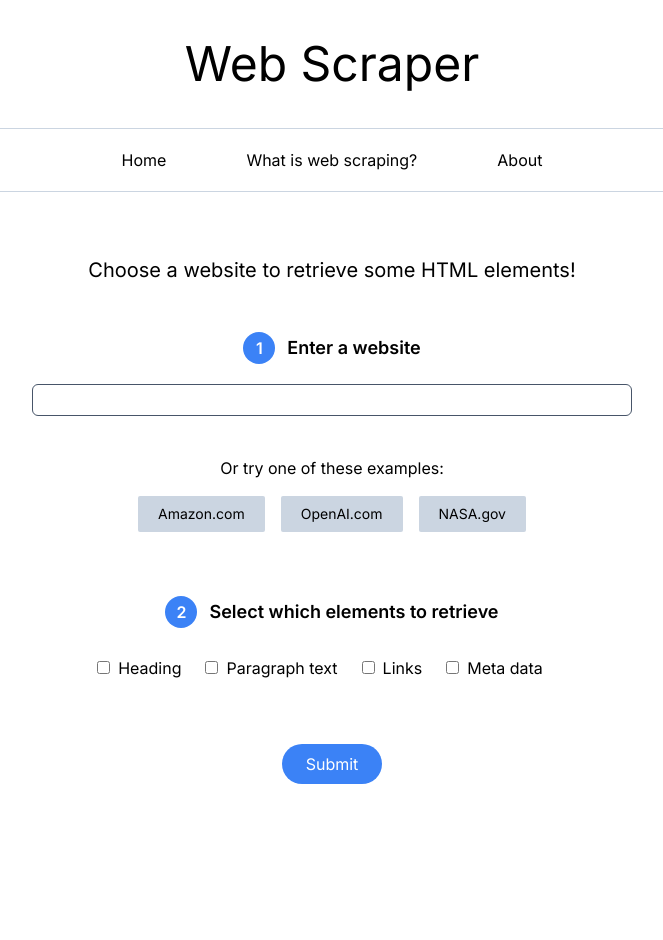
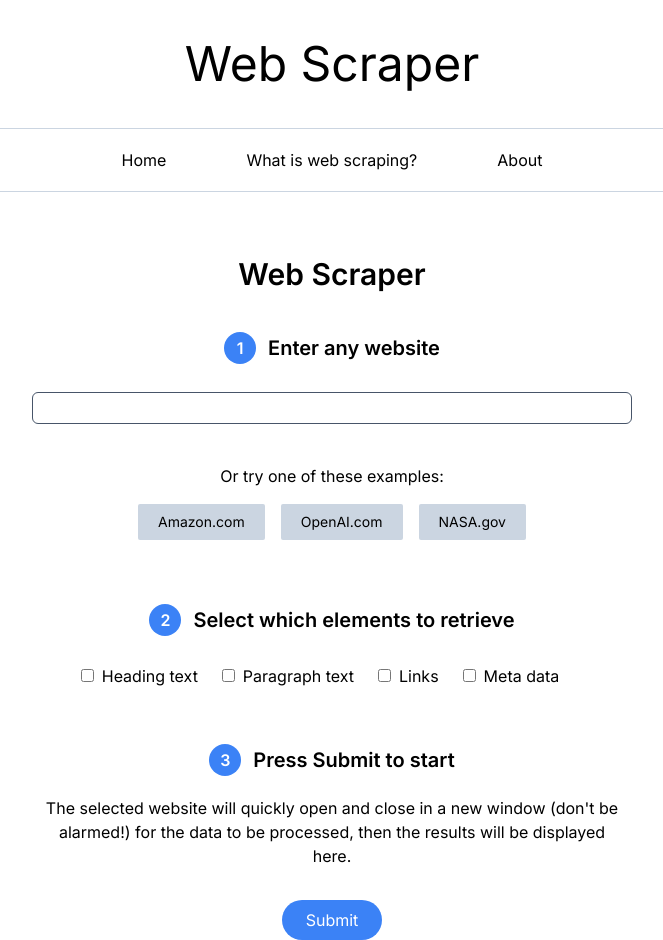
Before and after one commit to bridgerbrown/web-scraper-python, a Next.js app: page / in a window 1280 px wide. Shown: the whole page, without its empty margins (308-971 px from the left). Before the commit the page ends 800 px from the top, so only its background shows below. Built offline with nearby package versions, Linux system fonts and the light colour scheme.

Commit message:
integrated headless scraping

```diff
--- a/app/home.tsx
+++ b/app/home.tsx
@@ -6,7 +6,7 @@ import DataItem from "@/components/DataItem";
 import ResultsList from "@/components/ResultsList";
 
 export default function Home() {
-  const titleCSS: string = `text-lg font-semibold ml-3`;
+  const titleCSS: string = `text-xl font-semibold ml-3`;
   const stepCSS: string = `mb-5 flex justify-center items-center`;
   const stepCircleCSS: string = `w-8 h-8 rounded-full text-white bg-blue-500 flex justify-center items-center`;
   const stepNumberCSS: string = `font-semibold absolute`;
@@ -50,6 +50,7 @@ export default function Home() {
     if (!selectedElements.length) setElementsError(true);
     if (!url || !selectedElements.length) return;
     await handleScraper();
+    setTimeout(() => console.log(scrapedData), 2000)
   }
 
   const handleRedo = async (event: FormEvent) => {
@@ -71,6 +72,7 @@ export default function Home() {
       const res = await axios.post('http://127.0.0.1:5000/scrape', requestData);
       setStatus(res.data.error ? res.data.error : res.data.message);
       setScrapedData(res.data.data);
+      console.log(res.data)
       const heading_data = res.data.data[0].length ? [...res.data.data[0].map((item: any) => [item[0], item[1]])] : [];
       const paragraph_data = res.data.data[1].length ? [...res.data.data[1].map((item: any) => item)] : [];
       const link_data = res.data.data[2].length ? [...res.data.data[2].map((item: any) => [item[0], item[1]])] : [];
@@ -87,7 +89,7 @@ export default function Home() {
   }
 
   useEffect(() => {
-
+    console.log(scrapedData)
   }, [scrapedData])
 
   return (
@@ -98,18 +100,18 @@ export default function Home() {
           submitted
           ?
           <div className="flex flex-col justify-center items-center">
+            <h1 className="text-3xl font-semibold mt-4 mb-2">
+              Results
+            </h1>
             {status === "Scraping successful" ?
-              <h1 className="text-xl text-green-500">
+              <h1 className="text-lg text-green-500 mb-6">
               Scraping successful!
               </h1>
               :
-              <h1 className="text-2xl text-red-500">
+              <h1 className="text-2xl text-red-500 mb-6">
               Scraping error: {status}
               </h1>
             }
-            <h1 className="text-2xl font-semibold mt-4 mb-4">
-              Results
-            </h1>
             <section className="w-full text-center flex justify-center items-center mb-4">
               {
                 scrapedData ?
@@ -134,8 +136,8 @@ export default function Home() {
           </div>
           :
           <div className="flex flex-col justify-center items-center">
-            <h1 className="text-xl mb-12">
-              Choose a website to retrieve some HTML elements!
+            <h1 className="text-3xl font-semibold mb-10">
+              Web Scraper
             </h1>
             <div className="mb-16 flex flex-col justify-center items-center">
               <span className={stepCSS}>
@@ -145,7 +147,7 @@ export default function Home() {
                   </h2>
                 </div>
                 <h2 className={titleCSS}>
-                  Enter a website
+                  Enter any website
                 </h2>
               </span>
               <input
@@ -153,7 +155,7 @@ export default function Home() {
                 id="urlInput"
                 value={url}
                 onChange={handleUrlChange}
-                className="w-[600px] pl-2 h-8 border-slate-600 border rounded-md"
+                className="w-[600px] mt-2 pl-2 h-8 border-slate-600 border rounded-md"
               />
               {
                 urlError ?
@@ -216,7 +218,7 @@ export default function Home() {
                     htmlFor="headings"
                     className={labelCSS}
                   >
-                    Heading
+                    Heading text
                   </label>
                   <input
                     type="checkbox"
@@ -260,13 +262,31 @@ export default function Home() {
                 </form>
                 {
                   elementsError ?
-                  <p className="mb-7 pt-4 text-red-600 text-sm">
+                  <p className="mb-5 pt-4 text-red-600 text-sm">
                     Select at least one element to retrieve!
                   </p>
                   :
-                  <div className="mb-16"></div>
+                  <div className="mb-14"></div>
                 }
               </div>
+            </div>
+            <div className="mb-8 flex flex-col justify-center items-center">
+              <span className={stepCSS}>
+                <div className={stepCircleCSS}>
+                  <h2 className={stepNumberCSS}>
+                    3
+                  </h2>
+                </div>
+                <h2 className={titleCSS}>
+                  Press Submit to start
+                </h2>
+              </span>
+              <p className="text-center max-w-xl">
+                The selected website will quickly open and close in a new
+                  window (don't be alarmed!) for the data to be processed,
+                  then the results will be displayed here.
+                <br/>
+              </p>
             </div>
             <div className="w-full flex items-center justify-center">
               <button
--- a/components/DataItem.tsx
+++ b/components/DataItem.tsx
@@ -4,11 +4,13 @@ export default function DataItem(props: any) {
 
   return (
     <div>
-      <div className="flex items-center justify-between">
-        <div className="mr-4 w-7 h-7 rounded-full bg-slate-300 flex justify-center items-center">
-          <h2 className="absolute text-base">
-          {index}
-          </h2>
+      <div className="flex text-left items-center justify-between">
+        <div>
+          <div className="mr-4 w-7 h-7 rounded-full bg-slate-300 flex justify-center items-center">
+            <h2 className="absolute text-base">
+            {index}
+            </h2>
+          </div>
         </div>
         {type != "Link" ?
           type != "Heading" ?
--- a/components/ResultsList.tsx
+++ b/components/ResultsList.tsx
@@ -2,8 +2,8 @@ import DataItem from "./DataItem";
 
 export default function ResultsList(props: any) {
   const { data, type } = props;
-  const dataSectionCSS: string = `mb-12`;
-  const dataHeadingCSS: string = `mb-1 text-lg font-semibold`;
+  const dataSectionCSS: string = `max-w-xl mb-12`;
+  const dataHeadingCSS: string = `mb-1 text-lg`;
   const dataResultsCSS: string = `flex flex-col space-y-6 justify-center items-start`;
 
   return (
@@ -16,11 +16,11 @@ export default function ResultsList(props: any) {
           </h1>
           {
             data.length ?
-            <p className="mb-6 text-sm">
+            <p className="mb-6 text-sm text-gray-500">
             {data.length > 1 ? data.length + " items" : "1 item"} found
             </p>
             :
-            <p className="text-sm">
+            <p className="text-sm mb-6 text-gray-500">
             0 items found
             </p>
           }
```
Also changed, not shown: 1 other file (tests, documents, lock files or other folders).
